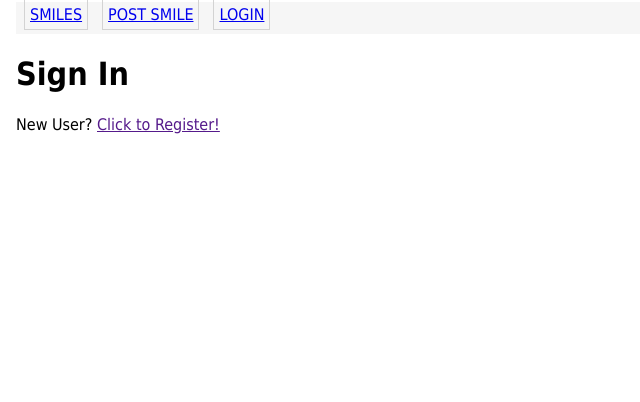
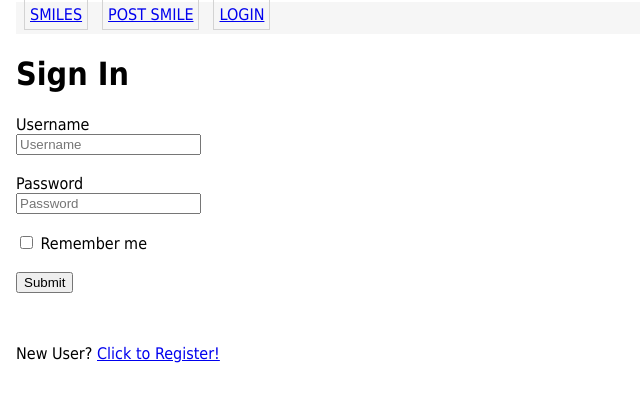
Before and after one commit to jack-balster/Social-Media-Flask-App, a Python web app: template smileApp_jack-balster/app/View/templates/login.html in a window 1280 px wide. Shown: the top 402 px of the page, without its empty margins (0-640 px from the left). Run offline with Jinja, Linux system fonts and the light colour scheme; the template is opened without the code that fills it: most values are stand-ins (such as "Sample title", 1, 10 or a date in 2020); form fields are guessed from the names that the template uses; some libraries are stand-ins or nearby versions.

Commit message:
Update login.html

```diff
--- a/smileApp_jack-balster/app/View/templates/login.html
+++ b/smileApp_jack-balster/app/View/templates/login.html
@@ -3,7 +3,47 @@
 {% block content %}
     <h1>Sign In</h1>
     <!-- TODO: (milestone 3) Include the template for "login form" here...  -->
+    <form method="POST" action="{{ url_for('auth.login') }}">
+        {{ form.hidden_tag() }}
+        <div class="form-group">
+            {{ form.username.label(class="form-label") }}
+            <br>
+            {{ form.username(class="form-control forminput", placeholder="Username") }}
+
+            {% for error in form.username.errors %}
+                <span class="text-danger">{{ error }}</span>
+            {% endfor %}
+        </div>
+
+        <div class="form-group">
+            <br>
+            {{ form.password.label(class="form-label") }}
+            <br>
+            {{ form.password(class="form-control forminput", placeholder="Password") }}
+            {% for error in form.password.errors %}
+                <span class="text-danger">{{ error }}</span>
+            {% endfor %}
+            <br>
+        </div>
+
+        <div class="form-group">
+            <div class="form-check">
+                <br>
+                {{ form.remember_me(class="form-check-input") }}
+
+                {{ form.remember_me.label(class="form-check-label") }}
+            </div>
+        </div>
+
+        <div class="form-group">
+            <br>
+            {{ form.submit(class="btn btn-primary") }}
+
+        </div>
+    </form>
 
     <!-- TODO: (milestone 3) Add the URL for user register route. -->
-    <p>New User? <a href="">Click to Register!</a></p>
+    <br>
+
+    <p>New User? <a href="{{ url_for('auth.register') }}">Click to Register!</a></p>
 {% endblock %}
```
